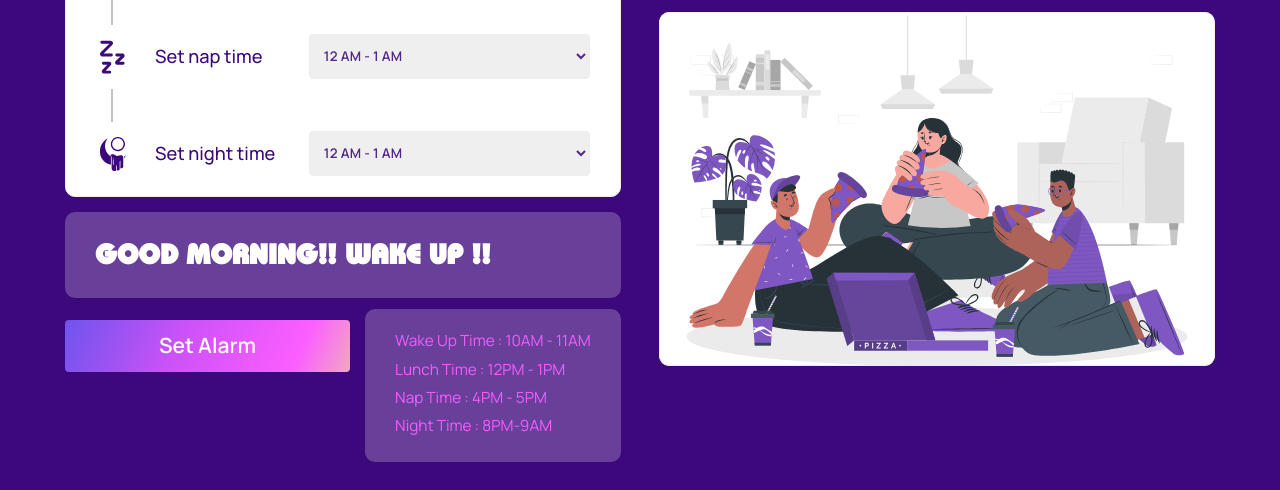
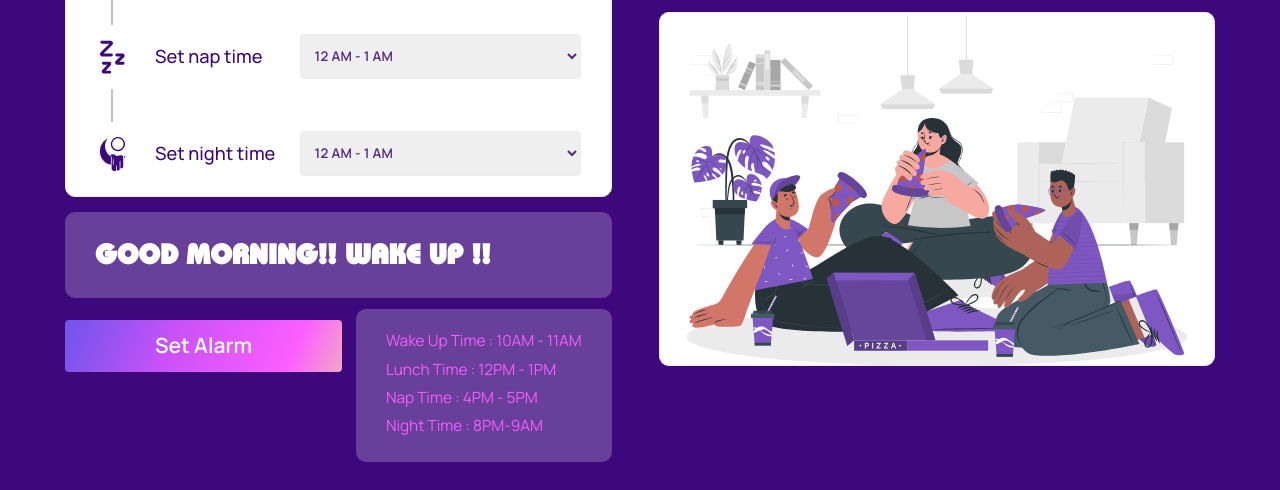
Before and after one commit to pavanmg007/digital-clock, a plain HTML site: page index.html in a window 1280 px wide. Shown: the part 329-819 px from the top of the page. Drawn offline with Linux system fonts and the light colour scheme.

Commit message:
Button CSS error Fixed

```diff
--- a/style.css
+++ b/style.css
@@ -202,22 +202,21 @@ label {
 
 /* Form Button */
 .btn {
-  padding: 10px 94px;
+  padding: 10px 90px;
   background: transparent
-    linear-gradient(113deg, #6e54ec 0%, #cb52f8 40%, #fc5eff 81%, #f1a7c5 100%) 0% 0% no-repeat
-    padding-box;
+    linear-gradient(113deg, #6e54ec 0%, #cb52f8 40%, #fc5eff 81%, #f1a7c5 100%);
   border-radius: 4px;
   color: #ffffff;
   font-size: 1.5em;
   font-weight: 600;
   text-decoration: none;
-  display: inline-block;
-  margin: 11px 15px 0 0;
+  display: block;
+  margin: 11px 10px 0 0;
 }
 .btn:hover {
   background: transparent
-    linear-gradient(280deg, #6e54ec 0%, #cb52f8 40%, #fc5eff 81%, #f1a7c5 100%) 0% 0% no-repeat
-    padding-box;
+    linear-gradient(280deg, #6e54ec 0%, #cb52f8 40%, #fc5eff 81%, #f1a7c5 100%);
+  padding: 10px 85px;
 }
 
 /* form time stats */
```
Also changed, not shown: index.html (+1 -1 lines).
